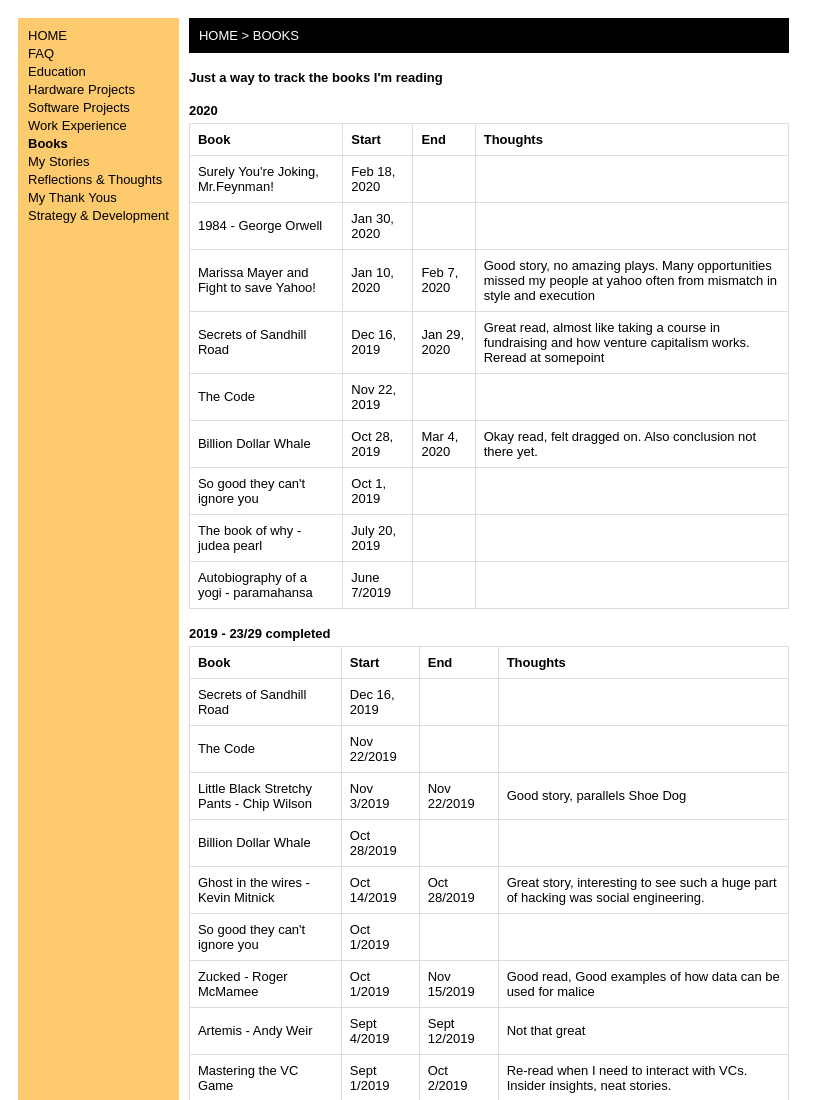
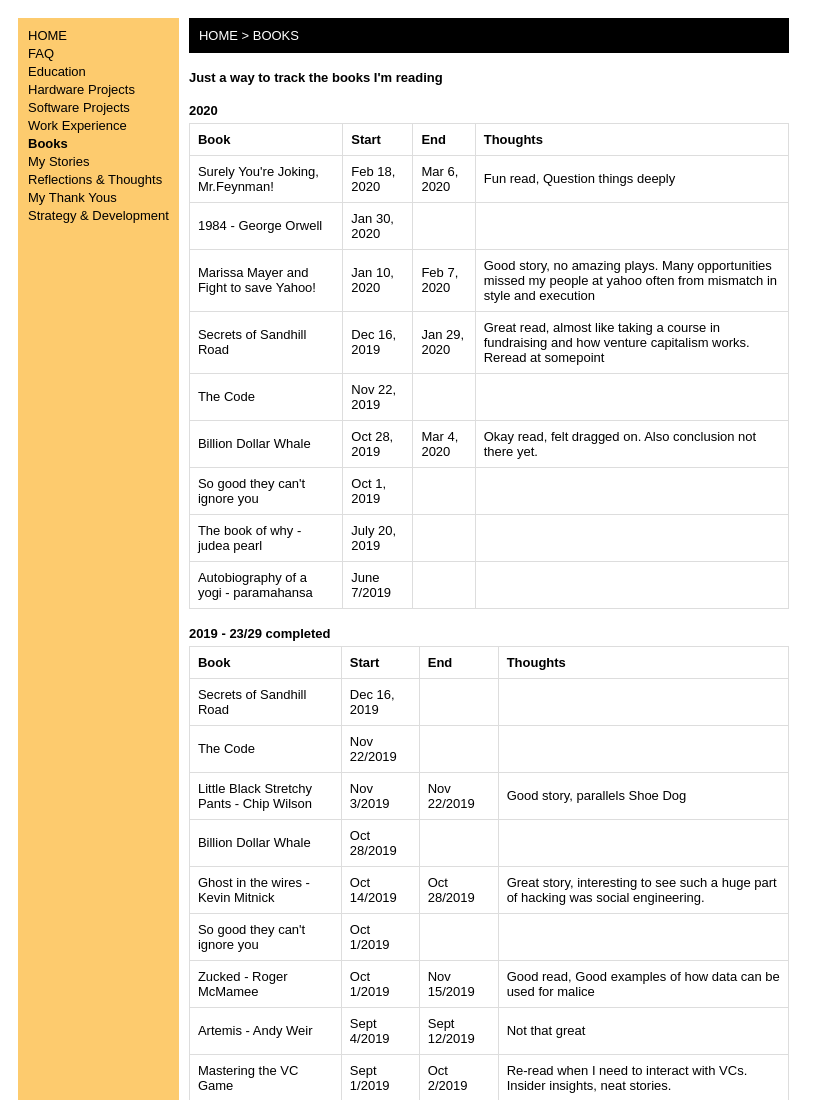
Before and after one commit to aditpatel14/AditPatelPortfolio, a plain HTML site: page pages/books.html in a window 1280 px wide. Shown: the top 1100 px of the page, without its empty margins (0-834 px from the left). Drawn offline with Linux system fonts and the light colour scheme.

Commit message:
book update

```diff
--- a/pages/books.html
+++ b/pages/books.html
@@ -53,8 +53,8 @@
             <tr>
               <td>Surely You're Joking, Mr.Feynman!</td>
               <td>Feb 18, 2020</td>
-              <td>&nbsp;</td>
-              <td>&nbsp;</td>
+              <td>Mar 6, 2020</td>
+              <td>Fun read, Question things deeply</td>
             </tr>
 
             <tr>
```
